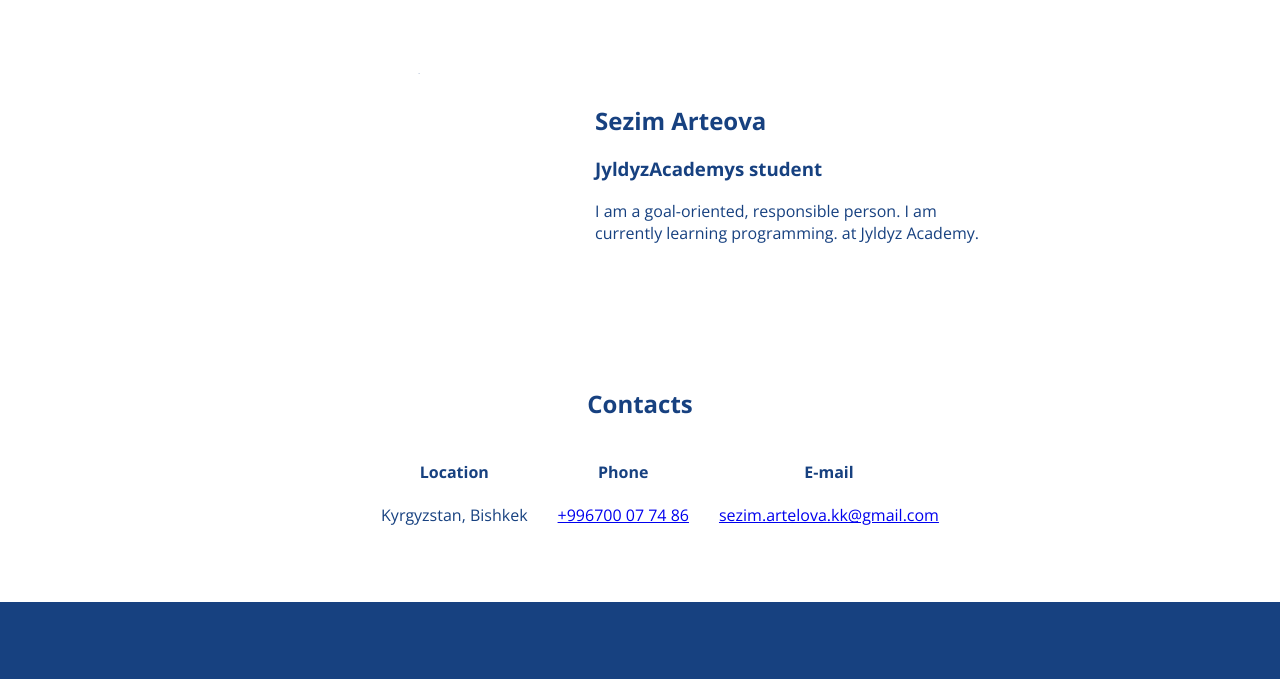
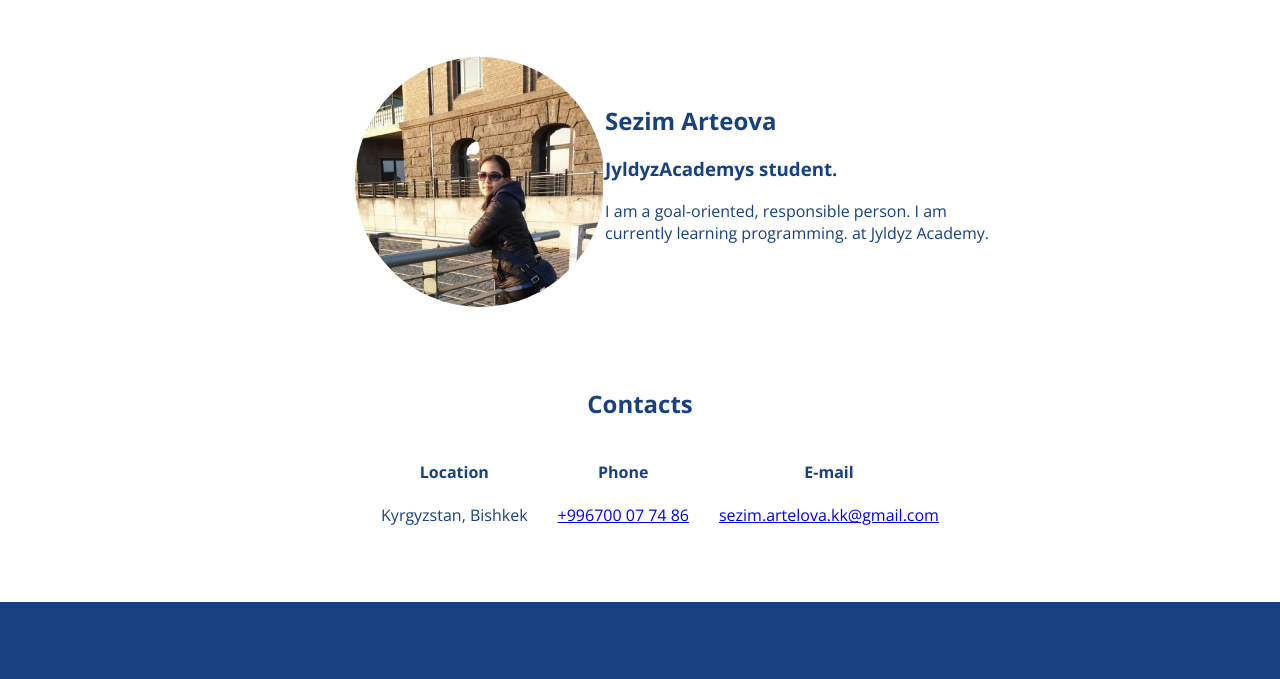
Before and after one commit to sezimartelova/My-portfolio, a plain HTML site: page index.html in a window 1280 px wide. Shown: the part 85-764 px from the top of the page. Drawn offline with nearby package versions, Linux system fonts and the light colour scheme.

Commit message:
Add portfolio

```diff
--- a/index.html
+++ b/index.html
@@ -50,13 +50,13 @@
             <div class="conatianer">
                 <div class="intro-inner">
                  <div class="intro-left"></div>
-                <img class="intro-img" src="img/Checha.jpg" alt="Sezim">
+                <img class="intro-img" src="images/Checha.jpg" alt="Sezim">
                 <div class="intro-text">
 
                     <div class="intro-right">
 
                    <h1>Sezim Arteova</h1>
-                    <h3> JyldyzAcademys student</h3>
+                    <h3> JyldyzAcademys student.</h3>
                     <p>
                         I am a goal-oriented, responsible person. I am currently learning programming.
                         at Jyldyz Academy.
@@ -159,7 +159,7 @@
             <ul>
                 <li>
                     <img src="images/hw-3 (2).png" alt="hw"/>
-                    <h3>Hw</h3>
+                    <h3>HW</h3>
                     <a href="https://github.com/sezimartelova/Html-css.git" target="_blank">
                         Viev project
                     </a>
```
